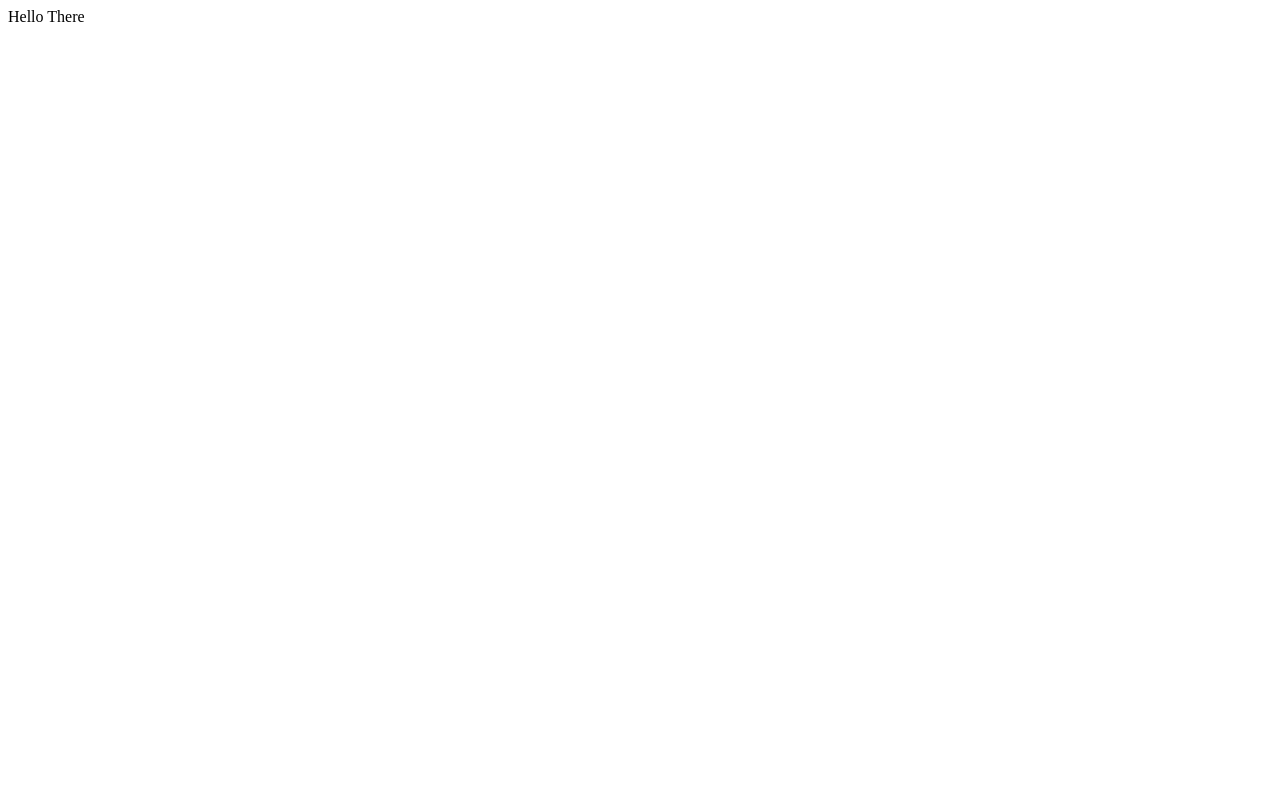
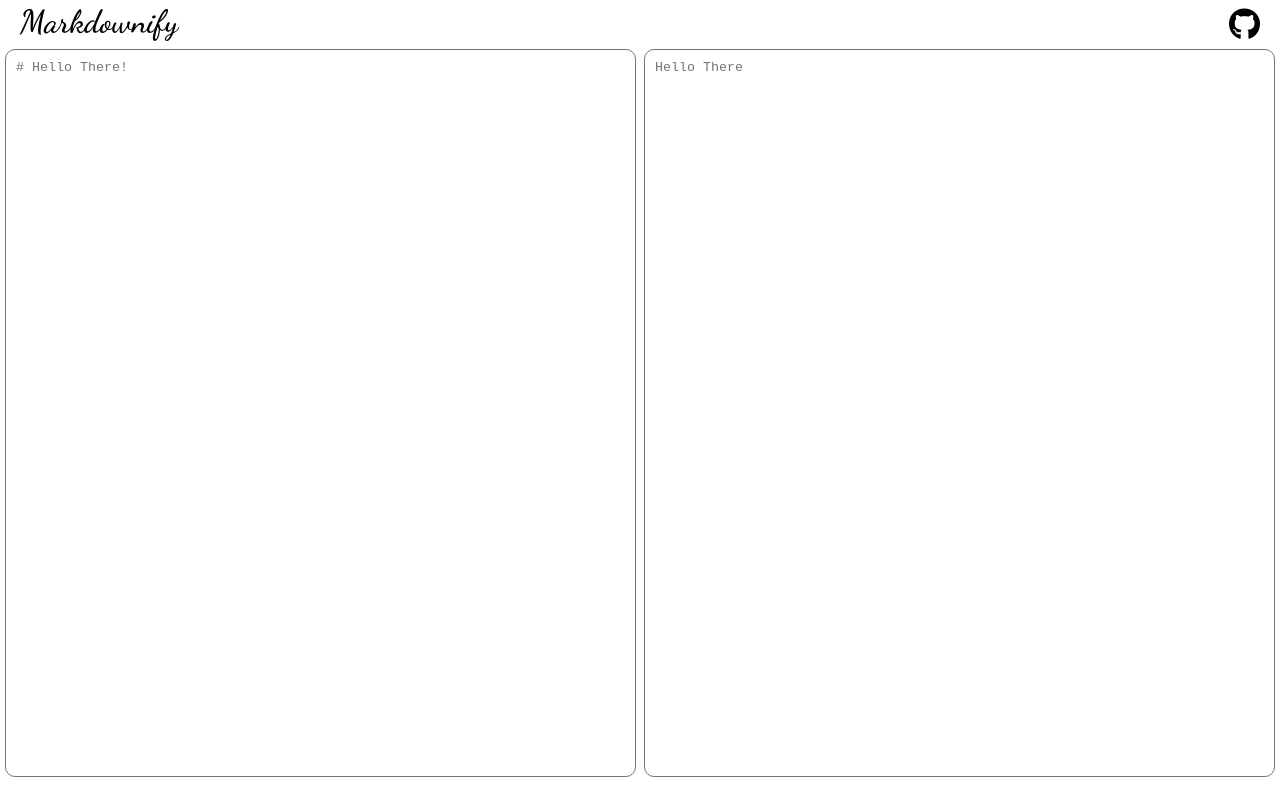
Before and after one commit to suveshmoza/Markdownify, a React (Vite) app: page / in a window 1280 px wide. Built offline with nearby package versions, Linux system fonts and the light colour scheme.

Commit message:
create initial layout

```diff
--- a/index.html
+++ b/index.html
@@ -4,7 +4,11 @@
 		<meta charset="UTF-8" />
 		<link rel="icon" type="image/svg+xml" href="/vite.svg" />
 		<meta name="viewport" content="width=device-width, initial-scale=1.0" />
-    <title>Vite + React + TS</title>
+		<script
+			src="https://kit.fontawesome.com/15497e58e6.js"
+			crossorigin="anonymous"
+		></script>
+		<title>Markdownify</title>
 	</head>
 	<body>
 		<div id="root"></div>
--- a/src/App.tsx
+++ b/src/App.tsx
@@ -1,5 +1,12 @@
+import { Layout, Nav } from './components';
+
 const App = () => {
-	return <div>Hello There</div>;
+	return (
+		<div>
+			<Nav />
+			<Layout />
+		</div>
+	);
 };
 
 export default App;
--- /dev/null
+++ b/src/components/InputArea.tsx
@@ -0,0 +1,17 @@
+import { useState } from 'react';
+
+const InputArea = () => {
+	const [inputText, setInputText] = useState('');
+	return (
+		<textarea
+			className="input-text-area"
+			placeholder="# Hello There!"
+			value={inputText}
+			onChange={(e) => {
+				setInputText(e.target.value);
+			}}
+		/>
+	);
+};
+
+export default InputArea;
--- /dev/null
+++ b/src/components/Layout.tsx
@@ -0,0 +1,14 @@
+import { InputArea, OutputArea } from '.';
+
+const Layout = () => {
+	return (
+		<div className="container">
+			<div className="row">
+				<InputArea />
+				<OutputArea />
+			</div>
+		</div>
+	);
+};
+
+export default Layout;
--- /dev/null
+++ b/src/components/Nav.tsx
@@ -0,0 +1,20 @@
+const Nav = () => {
+	return (
+		<nav className="markdown-nav">
+			<a className="markdown-nav-logo">Markdownify</a>
+			<div className="markdown-nav-links">
+				<a
+					target="__blank"
+					href="https://github.com/suveshmoza/markdown-editor"
+				>
+					<i
+						className="fa-brands fa-github fa-2xl"
+						style={{ color: '#000000' }}
+					></i>
+				</a>
+			</div>
+		</nav>
+	);
+};
+
+export default Nav;
--- /dev/null
+++ b/src/components/OutputArea.tsx
@@ -0,0 +1,5 @@
+const OutputArea = () => {
+	return <textarea className="input-text-area" placeholder="Hello There" />;
+};
+
+export default OutputArea;
--- /dev/null
+++ b/src/components/index.ts
@@ -0,0 +1,6 @@
+import Layout from './Layout';
+import Nav from './Nav';
+import InputArea from './InputArea';
+import OutputArea from './OutputArea';
+
+export { Layout, Nav, InputArea, OutputArea };
--- a/src/main.tsx
+++ b/src/main.tsx
@@ -1,5 +1,6 @@
 import React from 'react';
 import ReactDOM from 'react-dom/client';
+import './styles/index.css';
 import App from './App.tsx';
 
 ReactDOM.createRoot(document.getElementById('root')!).render(
--- /dev/null
+++ b/src/styles/index.css
@@ -0,0 +1,47 @@
+@import url('https://fonts.googleapis.com/css2?family=Dancing+Script:wght@600&display=swap');
+
+* {
+	padding: 0;
+	margin: 0;
+}
+
+.container {
+	padding: 5px;
+}
+
+.row {
+	width: 100%;
+	height: 91vh;
+	display: grid;
+	grid-template-columns: 1fr 1fr;
+	column-gap: 8px;
+}
+.input-text-area {
+	width: 100%;
+	height: 100%;
+	border-radius: 10px;
+	box-sizing: border-box; /* Ensure that padding and borders don't affect the overall size */
+	resize: none;
+	padding: 10px;
+}
+
+.markdown-nav {
+	height: 40px;
+	display: flex;
+	justify-content: space-between;
+	align-items: center;
+	padding: 2px 20px;
+}
+
+.markdown-nav-logo {
+	font-size: 2rem;
+	font-family: 'Dancing Script', cursive;
+}
+
+.markdown-nav-links {
+	display: flex;
+	list-style-type: none;
+	font-weight: normal;
+	align-items: center;
+	padding-top: 5px;
+}
```
Also changed, not shown: tsconfig.json (indentation only). Lines whose indentation alone changed are shown as unchanged.
